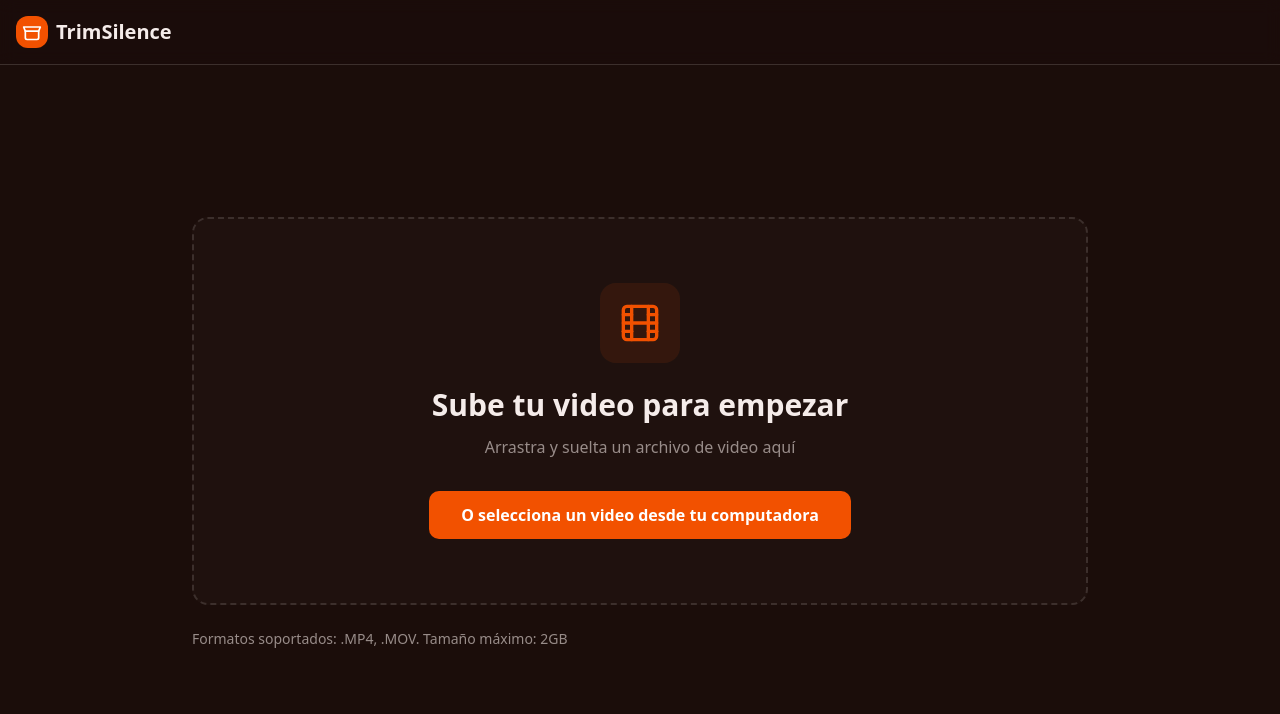
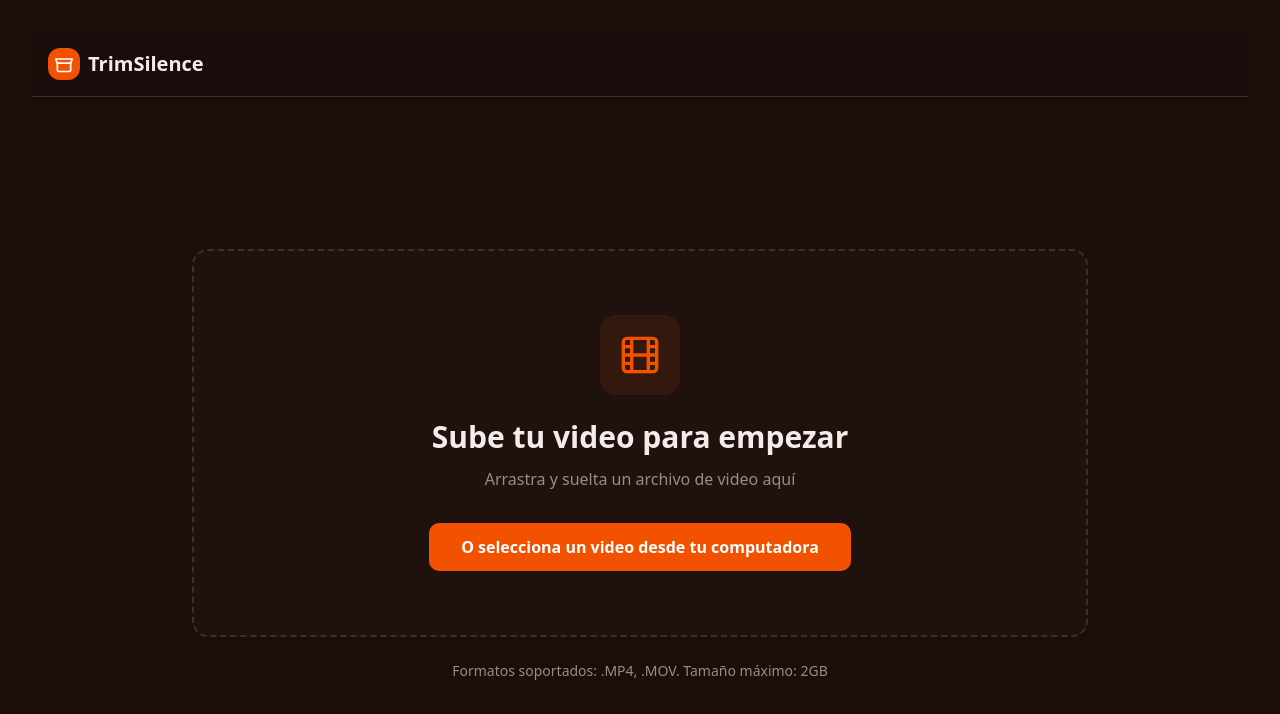
Before and after one commit to francisco-solis99/video-editing, a React (Vite) app: page / in a window 1280 px wide. Shown: the top 714 px of the page. Built offline with nearby package versions, Linux system fonts and the light colour scheme.

Commit message:
style: update CSS for root element and body styling

```diff
--- a/src/index.css
+++ b/src/index.css
@@ -2,6 +2,13 @@
 @import "tw-animate-css";
 
 @custom-variant dark (&:is(.dark *));
+
+#root {
+  max-width: 1280px;
+  margin: 0 auto;
+  padding: 2rem;
+  text-align: center;
+}
 
 body {
   font-family: system-ui, -apple-system, BlinkMacSystemFont, 'Segoe UI', Roboto, Oxygen, Ubuntu, Cantarell, 'Open Sans', 'Helvetica Neue', sans-serif
```
